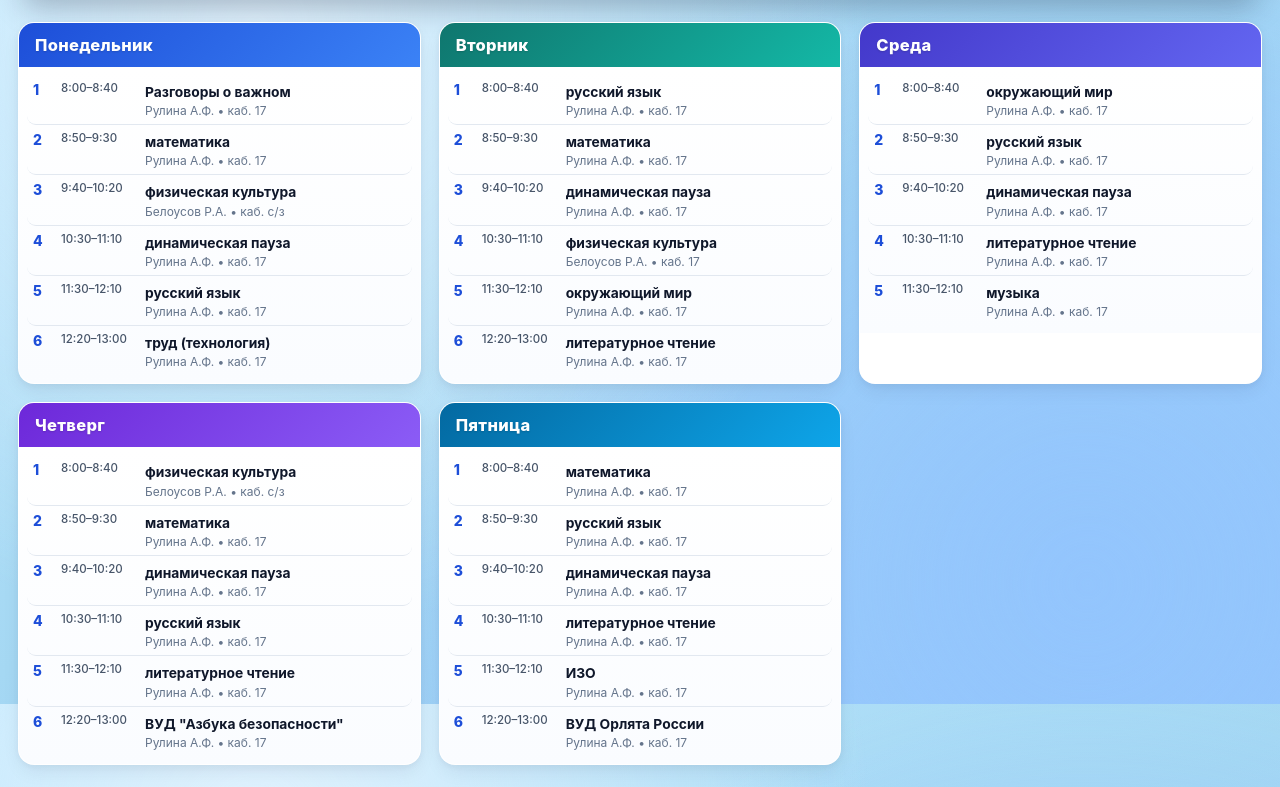
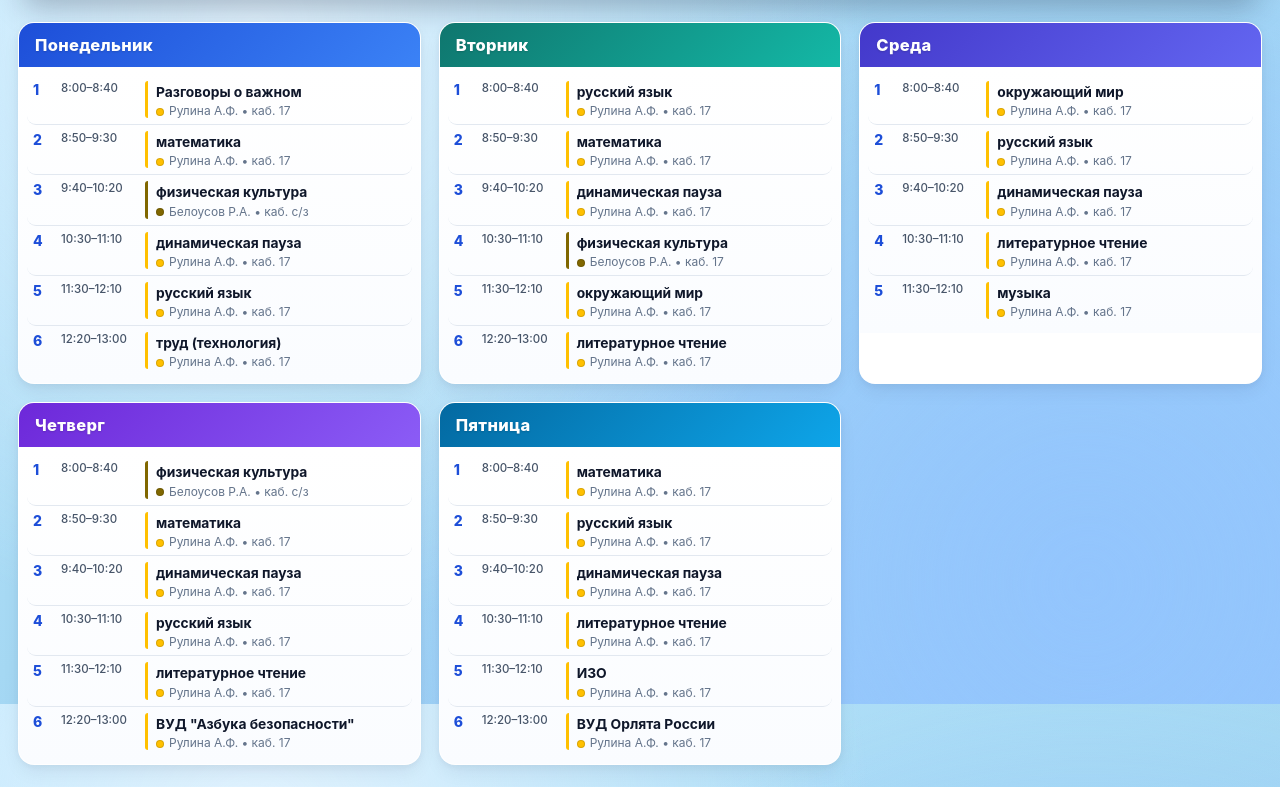
Before and after one commit to filder35/school-timetable, a plain HTML site: page index.html in a window 1280 px wide. Shown: the part 96-883 px from the top of the page. Drawn offline with Linux system fonts and the light colour scheme.

Commit message:
Add files via upload

```diff
--- a/index.html
+++ b/index.html
@@ -338,6 +338,26 @@
       background: rgba(59, 130, 246, 0.2);
       color: #93c5fd;
     }
+        /* Цветовая полоска и индикатор учителя */
+    .lesson-item {
+      padding-left: 8px;
+      border-left: 3.5px solid transparent;
+      border-radius: 3px;
+    }
+    .teacher-dot {
+      display: inline-block;
+      width: 8px;
+      height: 8px;
+      border-radius: 50%;
+      margin-right: 5px;
+      vertical-align: middle;
+      border: 1px solid rgba(0, 0, 0, 0.15);
+    }
+    @media print {
+      .lesson-item { border-left: none !important; padding-left: 0 !important; }
+      .teacher-dot { display: none !important; }
+    }
+
 
   </style>
 
@@ -436,7 +456,14 @@ window.onerror = function(msg, url, line) {
     });
     db.days.sort(function(a, b) { return a.i - b.i; });
     Array.from(xml.getElementsByTagName('subject')).forEach(function(el) { db.subjects[el.getAttribute('id')] = el.getAttribute('name'); });
-    Array.from(xml.getElementsByTagName('teacher')).forEach(function(el) { db.teachers[el.getAttribute('id')] = el.getAttribute('short') || el.getAttribute('name'); });
+        db.teacherColors = {};
+    Array.from(xml.getElementsByTagName('teacher')).forEach(function(el) {
+      var id = el.getAttribute('id');
+      db.teachers[id] = el.getAttribute('short') || el.getAttribute('name');
+      var col = el.getAttribute('color');
+      if (col) db.teacherColors[id] = col;
+    });
+
     Array.from(xml.getElementsByTagName('class')).forEach(function(el) { db.classes[el.getAttribute('id')] = el.getAttribute('name'); });
     Array.from(xml.getElementsByTagName('classroom')).forEach(function(el) { db.rooms[el.getAttribute('id')] = el.getAttribute('short') || el.getAttribute('name'); });
     Array.from(xml.getElementsByTagName('group')).forEach(function(el) { db.groups[el.getAttribute('id')] = el.getAttribute('name'); });
@@ -504,7 +531,7 @@ window.onerror = function(msg, url, line) {
       Object.keys(byP).sort(function(a, b) { return Number(a) - Number(b); }).forEach(function(p) {
         var b = db.bounds[p];
         var cur = isToday && b && b.s !== null && mins >= b.s && mins <= b.e;
-        var items = byP[p].map(function(c) {
+                var items = byP[p].map(function(c) {
           var l = db.lessons[c.lid];
           var subj = db.subjects[l.subj] || 'Предмет';
           var cls = l.cls.map(function(x) { return db.classes[x]; }).filter(Boolean).join(', ');
@@ -513,9 +540,18 @@ window.onerror = function(msg, url, line) {
           var rms = rIds.map(function(x) { return db.rooms[x]; }).filter(Boolean).join(', ');
           var grps = l.grp.map(function(x) { return db.groups[x]; }).filter(function(g) { return g && g !== 'Весь класс'; }).join(', ');
           var badge = grps ? '<span class="group-badge">' + grps + '</span>' : '';
-          var meta = mode === 'class' ? [tch, rms ? 'каб. ' + rms : ''] : mode === 'teacher' ? [cls ? 'кл. ' + cls : '', rms ? 'каб. ' + rms : ''] : [cls ? 'кл. ' + cls : '', tch];
-          return '<div class="lesson-item"><strong>' + subj + '</strong>' + badge + '<span class="meta">' + meta.filter(Boolean).join(' • ') + '</span></div>';
+
+          // Берем цвет первого учителя на уроке
+          var firstTchId = l.teach.at(0);
+          var tColor = firstTchId && db.teacherColors ? db.teacherColors[firstTchId] : '';
+          var borderStyle = tColor && mode !== 'teacher' ? ' style="border-left-color:' + tColor + ';"' : '';
+          var dotHtml = tColor && mode !== 'teacher' ? '<span class="teacher-dot" style="background:' + tColor + ';"></span>' : '';
+
+          var tchWithDot = tch ? dotHtml + tch : '';
+          var meta = mode === 'class' ? [tchWithDot, rms ? 'каб. ' + rms : ''] : mode === 'teacher' ? [cls ? 'кл. ' + cls : '', rms ? 'каб. ' + rms : ''] : [cls ? 'кл. ' + cls : '', tchWithDot];
+          return '<div class="lesson-item"' + borderStyle + '><strong>' + subj + '</strong>' + badge + '<span class="meta">' + meta.filter(Boolean).join(' • ') + '</span></div>';
         }).join('');
+
         rows += '<div class="lesson-row' + (cur ? ' is-current' : '') + '"><div class="lesson-num">' + p + '</div><div class="lesson-time">' + (db.periods[p] || '') + '</div><div class="lesson-content">' + items + (cur ? '<span class="now-badge">Идёт сейчас</span>' : '') + '</div></div>';
       });
       var card = document.createElement('div');
```
